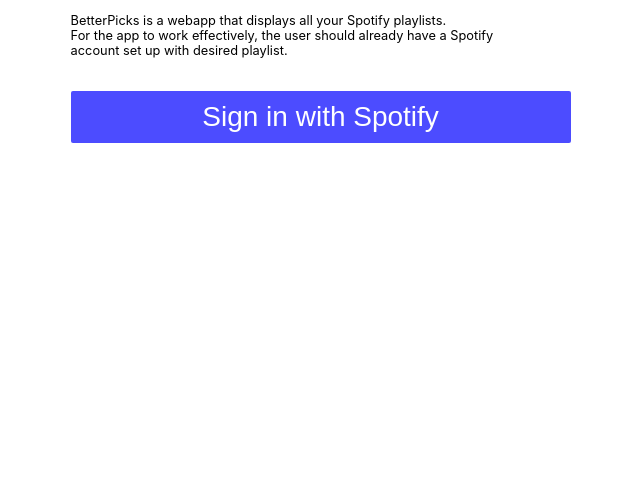
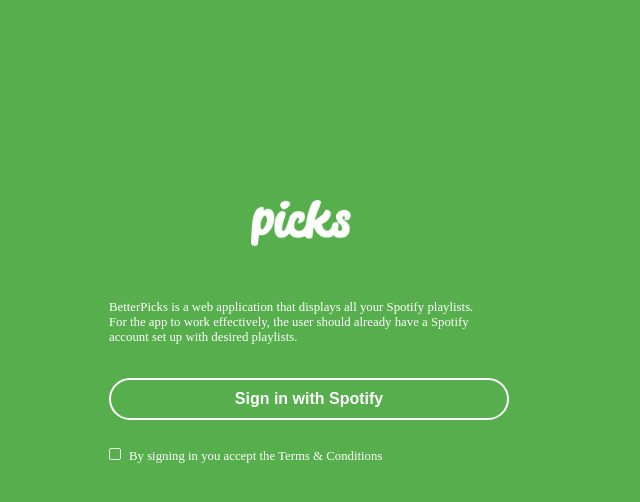
Before and after one commit to mrbrogrammer/picks, a React (Create React App) app: page / in a window 1280 px wide. Shown: the top 502 px of the page, without its empty margins (339-979 px from the left). Built offline with nearby package versions, Linux system fonts and the light colour scheme.

Commit message:
added css to sign in feature

```diff
--- a/src/App.css
+++ b/src/App.css
@@ -1,5 +1,6 @@
 html, body {
-  background-color: #fff;
+  background-color: #56AE4C;
+	font-family: 'Karla'
 }
 
 .App {
@@ -16,7 +17,11 @@ html, body {
     animation: App-logo-spin infinite 20s linear;
   }
 }
-
+@media (width: 320px) {
+	.signInButton {
+		width: 200px;
+	}
+}
 .App-header {
   background-color: #222;
   min-height: 100vh;
--- a/src/App.js
+++ b/src/App.js
@@ -2,18 +2,40 @@ import React, { Component } from 'react';
 import './App.css';
 import queryString from 'query-string' ;
 
-let signInButton= {
-	width: '500px',
+let signInButton = {
+	width: '400px',
  padding: '10px 20px',
-  backgroundColor: '#4C4CFF',
+	backgroundColor: 'transparent',
  color: '#fff',
-  border: 'none',
-  'borderRadius': '2px'
+ border: 'solid 2px',
+	borderColor: '#fff',
+	fontWeight: 'bold',
+	fontSize: '1rem',
+ marginTop: '20px',
+ borderRadius: '100px'
 };
 
 let defaultParagraph = {
 	fontSize: '0.8rem',
-	textAlign: 'left'
+	textAlign: 'left',
+	marginTop: '20px'
+};
+
+let checkbox = {
+	marginTop: '8px',
+	marginRight: '8px',
+	width: '10px',
+ 	borderRadius: '2px',
+	height: '10px',
+	border: 'solid 1.5px',
+	borderColor: '#eee',
+	display: 'inline-block',
+	position: 'relative'
+};
+
+let linkTo = {
+	color: '#fff',
+	 textDecoration: 'none'
 };
 
 let defaultStyle = {
@@ -185,19 +207,24 @@ class App extends Component {
             <Playlist playlist={playlist} />
           )}
         </div>
-				:	<div style={{marginLeft: '32%', marginRight:'32%'}}>
-
+				:	<div style={{...defaultStyle, marginLeft: '35%', marginRight: '35%', marginTop: '200px'}}>
+						<img alt="" style={{width: '100px', marginBottom: '30px'}} src='logo192.png'/>
 						<p style={{...defaultParagraph}}>
-							BetterPicks is a webapp that displays all your Spotify playlists.<br/>
+							BetterPicks is a web application that displays all your Spotify playlists.
 							For the app to work effectively,
-							the user should already have a Spotify account set up with desired playlist.</p>
-						<button onClick={() => {
+							the user should already have a Spotify account set up with desired playlists.</p>
+						<button className="signInButton" onClick={() => {
             window.location = window.location.href.includes('localhost')
-              ? 'https://localhost:8888/login'
+              ? 'https://localhost:3000/login'
               : 'https://picksbackend.herokuapp.com/login'}
         	}
-          style={{...signInButton, fontSize: '28px', marginTop: '20px'}}>Sign in with Spotify
-					</button></div>
+          style={{...signInButton}}>Sign in with Spotify
+						</button>
+						<p style={defaultParagraph}>
+							<div style={checkbox}>
+							</div>
+							By signing in you accept the <a style={linkTo} href='#'>Terms & Conditions</a></p>
+					</div>
         }
       </div>
     );
```
Also changed, not shown: public/logo192.png. Lines whose indentation alone changed are shown as unchanged.
